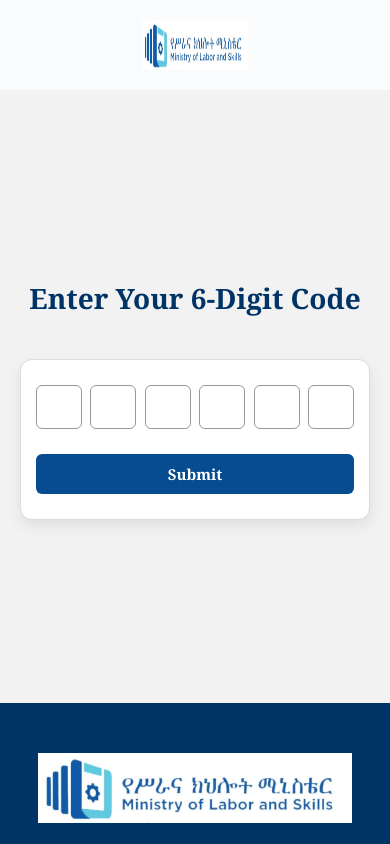
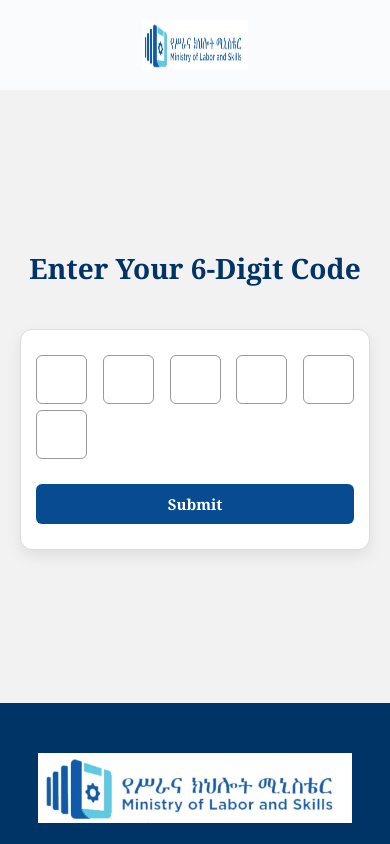
Before and after one commit to Ellaa18/e-lmis, a React (Vite) app: page /verify in a window 390 px wide. Shown: the top 844 px of the page. Built offline with nearby package versions, Linux system fonts and the light colour scheme.

Commit message:
Fix mobile code verification inputs and submit

```diff
--- a/src/components/CodeVerification.jsx
+++ b/src/components/CodeVerification.jsx
@@ -1,11 +1,12 @@
-import { useState } from "react";
+import { useState, useRef } from "react";
 import { useNavigate } from "react-router-dom";
 import "../styles/code.css";
 
 export default function CodeVerification() {
   const [code, setCode] = useState(["", "", "", "", "", ""]);
   const [error, setError] = useState("");
-  const navigate = useNavigate(); // for page navigation
+  const navigate = useNavigate();
+  const inputRefs = useRef([]);
 
   const handleChange = (value, index) => {
     if (!/^[0-9]?$/.test(value)) return;
@@ -14,14 +15,14 @@ export default function CodeVerification() {
     newCode[index] = value;
     setCode(newCode);
 
+    // Focus next input on mobile and desktop
     if (value && index < 5) {
-      document.getElementById(`code-${index + 1}`).focus();
+      inputRefs.current[index + 1].focus();
     }
   };
 
   const handleSubmit = () => {
     const fullCode = code.join("");
-
     if (fullCode.length !== 6) {
       setError("Please enter a valid 6-digit code.");
       return;
@@ -32,7 +33,6 @@ export default function CodeVerification() {
 
     if (matchedUser) {
       setError("");
-      // Save matched user to localStorage to show on profile page
       localStorage.setItem("currentUser", JSON.stringify(matchedUser));
       navigate("/profile"); // redirect to Profile Page
     } else {
@@ -48,11 +48,14 @@ export default function CodeVerification() {
           {code.map((digit, index) => (
             <input
               key={index}
-              id={`code-${index}`}
+              ref={(el) => (inputRefs.current[index] = el)}
               type="text"
+              inputMode="numeric"        // show number keyboard on mobile
+              pattern="[0-9]*"
               value={digit}
               maxLength="1"
-              onChange={(e) => handleChange(e.target.value, index)}
+              onInput={(e) => handleChange(e.target.value, index)} // use onInput for mobile
+              autoComplete="one-time-code"
             />
           ))}
         </div>
--- a/src/styles/code.css
+++ b/src/styles/code.css
@@ -180,3 +180,30 @@
     font-size: 15px;
   }
 }
+.verify-inputs input {
+  flex: 1 1 50px; /* bigger touch area */
+  max-width: 50px;
+  height: 50px;
+  font-size: 20px;
+  text-align: center;
+  border: 1px solid #999;
+  outline: none;
+  border-radius: 6px;
+  transition: all 0.2s ease;
+}
+
+/* Focus style */
+.verify-inputs input:focus {
+  border: 2px solid #003366;
+  box-shadow: 0 0 5px rgba(0, 51, 102, 0.3);
+}
+
+/* Mobile responsiveness */
+@media screen and (max-width: 480px) {
+  .verify-inputs input {
+    flex: 1 1 40px;
+    max-width: 45px;
+    height: 45px;
+    font-size: 18px;
+  }
+}
```
